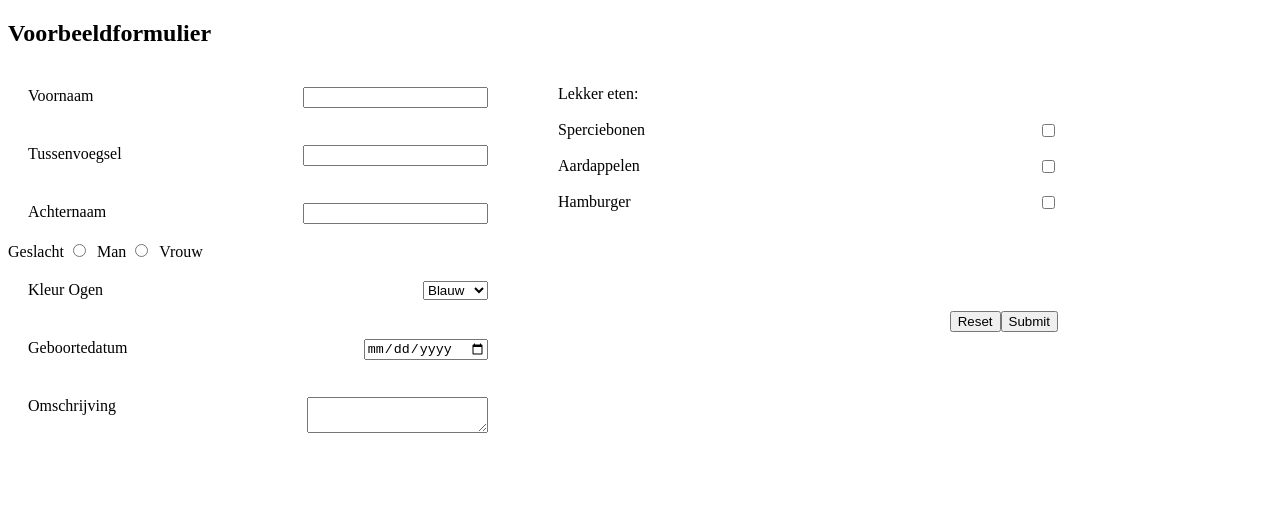
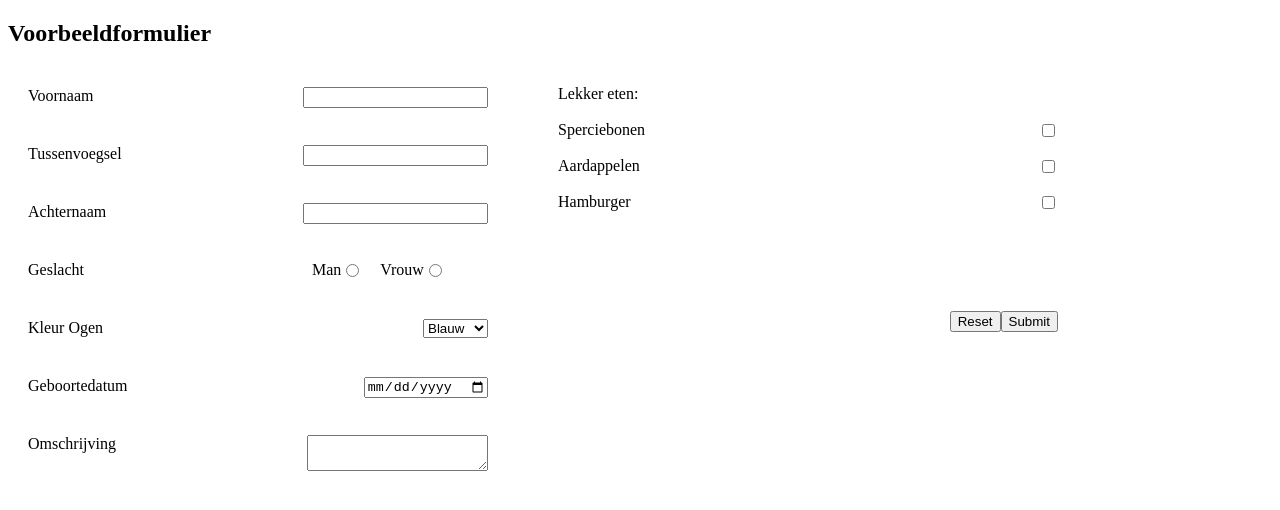
Before and after one commit to LynnvanDam/HTML-CSSopdrachten, a plain HTML site: page 006BurtonFormulier.html in a window 1280 px wide. Drawn offline with Linux system fonts and the light colour scheme.

Commit message:
Hoofdstuk 6 afgemaakt, CSS bijgewerkt

```diff
--- a/006BurtonFormulier.html
+++ b/006BurtonFormulier.html
@@ -23,6 +23,17 @@
             float: left;
             padding-right: 50px;
         }
+        .JSC2 {
+            display: inline-block;
+        }
+        .JSC {
+            padding-left: 220px;
+            display: inline-block;
+        }
+        .JSC3 {
+            display: inline-block;
+            padding-left: 10px;
+        }
     </style>
 </head>
 <body>
@@ -45,12 +56,19 @@
         <input type="text" name="achternaam" id="achternaam">
     </div>
 
-    <div class="form">
-        <label for="geslacht">Geslacht</label>
-        <input type="radio" name="geslacht" value="man">
-        &nbsp;Man
-        <input type="radio" name="geslacht" value="vrouw">
-        &nbsp;Vrouw
+    <div class="form-group">
+        <div class="JSC2">
+            <label>Geslacht</label>
+        </div>
+        <div class="JSC">
+            <input type="radio" name="geslacht" value="man">
+            &nbsp;Man
+        </div>
+        <div class="JSC3">
+            <input type="radio" name="geslacht" value="vrouw">
+            &nbsp;Vrouw
+        </div>
+
     </div>
 
     <div class="form-group">
```
